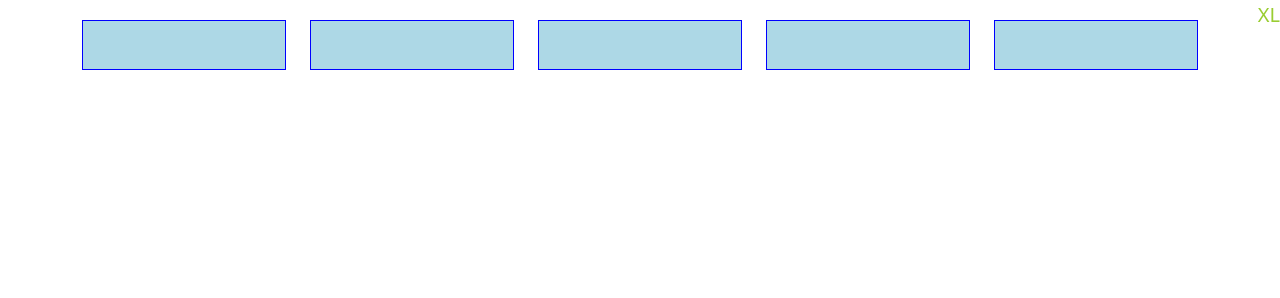
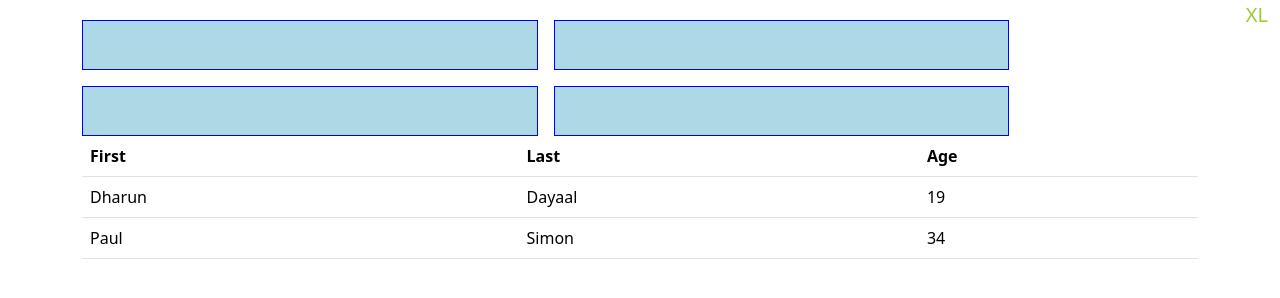
Before and after one commit to DharunDayaal/bootstrap-learning-repo, a website: page index.html in a window 1280 px wide. Drawn offline with nearby package versions, Linux system fonts and the light colour scheme.

Commit message:
grid systems in bootstrap

```diff
--- a/assets/style.css
+++ b/assets/style.css
@@ -1,5 +1,9 @@
 body {
     margin-top: 20px;
+}
+
+* {
+    overflow: hidden;
 }
 
 body::before {
@@ -8,6 +12,7 @@ body::before {
     top: 0;
     right: 0;
     font-size: 20px;
+    margin-right: 12px;
     color: yellowgreen;
 }
 
--- a/index.html
+++ b/index.html
@@ -13,24 +13,46 @@
   </head>
   <body>
     <div class="container">
-      <div class="row">
-        <div class="col">
+      <div class="row row-cols-2 g-3">
+        <div class="col-5">
           <div class="box"></div>
         </div>
-        <div class="col">
+        <div class="col-5 ">
+          <div class="box"></div>  <!--learning the basic concepts about the grid system.-->
+        </div>                    <!--by using rows columns and container.-->
+        <div class="col-5">
           <div class="box"></div>
         </div>
-        <div class="col">
-          <div class="box"></div>
-        </div>
-        <div class="col">
-          <div class="box"></div>
-        </div>
-        <div class="col">
+        <div class="col-5 ">
           <div class="box"></div>
         </div>
       </div>
+
+      <table class="table">
+        <thead>
+          <tr>
+            <th>First</th>
+            <th>Last</th>
+            <th>Age</th>
+          </tr>
+        </thead>
+        <tbody>
+          <tr>
+            <td>Dharun</td>
+            <td>Dayaal</td>
+            <td>19</td>
+          </tr>
+          <tr>
+            <td>Paul</td>
+            <td>Simon</td>
+            <td>34</td>
+          </tr>
+        </tbody>
+      </table>
+
     </div>
+
     <script src="node_modules/bootstrap/dist/js/bootstrap.bundle.js"></script>
+    <script src="assets/script.js"></script>
   </body>
 </html>
```
